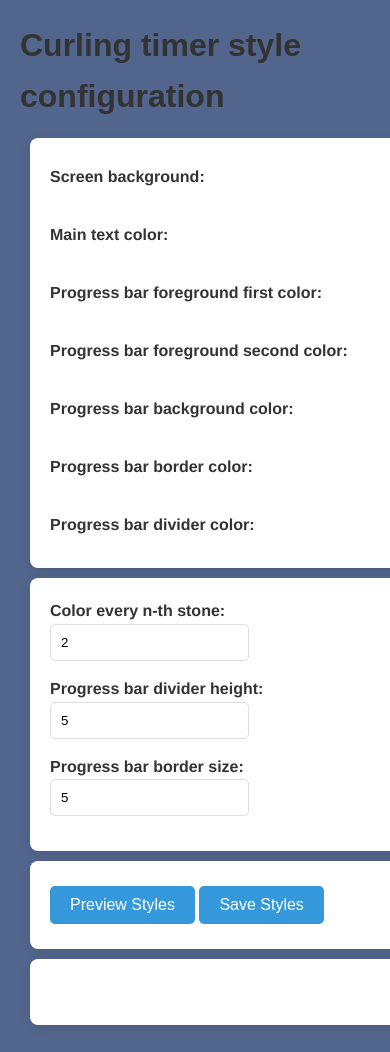
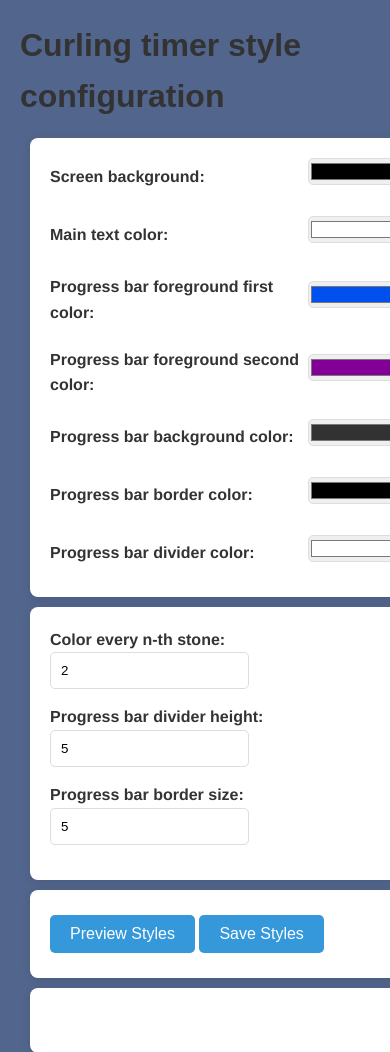
Before and after one commit to mrsquig/curling_timer, a Flask app: page /style_preview in a window 390 px wide; the page is wider, and only the part inside the window is pictured. Shown: the top 1052 px of that part. Run offline with Flask 3, Linux system fonts and the light colour scheme.

Commit message:
Modify style preview CSS to work better on mobile

```diff
--- a/templates/style_preview.html
+++ b/templates/style_preview.html
@@ -13,7 +13,7 @@
             gap: 0.5rem;
         }
         .form-group label {
-            flex: 0 0 400px; /* Fixed width for labels */
+            flex: 0 0 250px; /* Fixed width for labels */
         }
         .form-group input {
             flex: 1;
```
